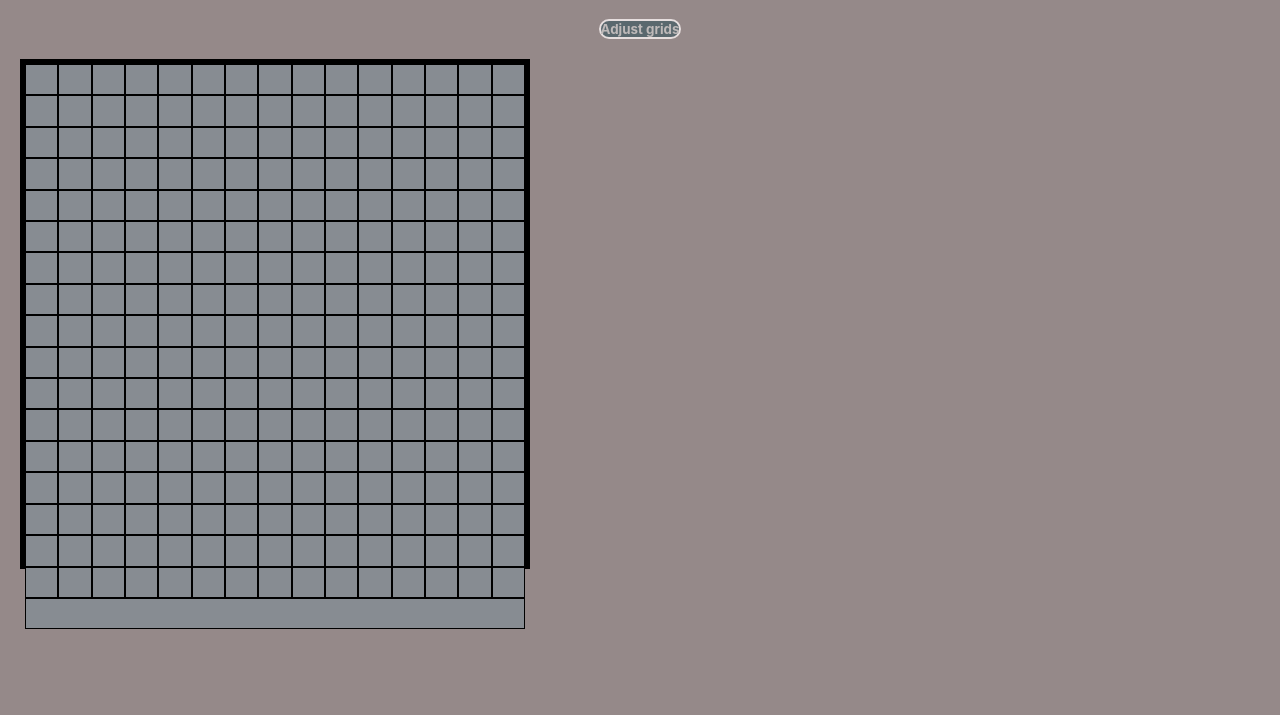
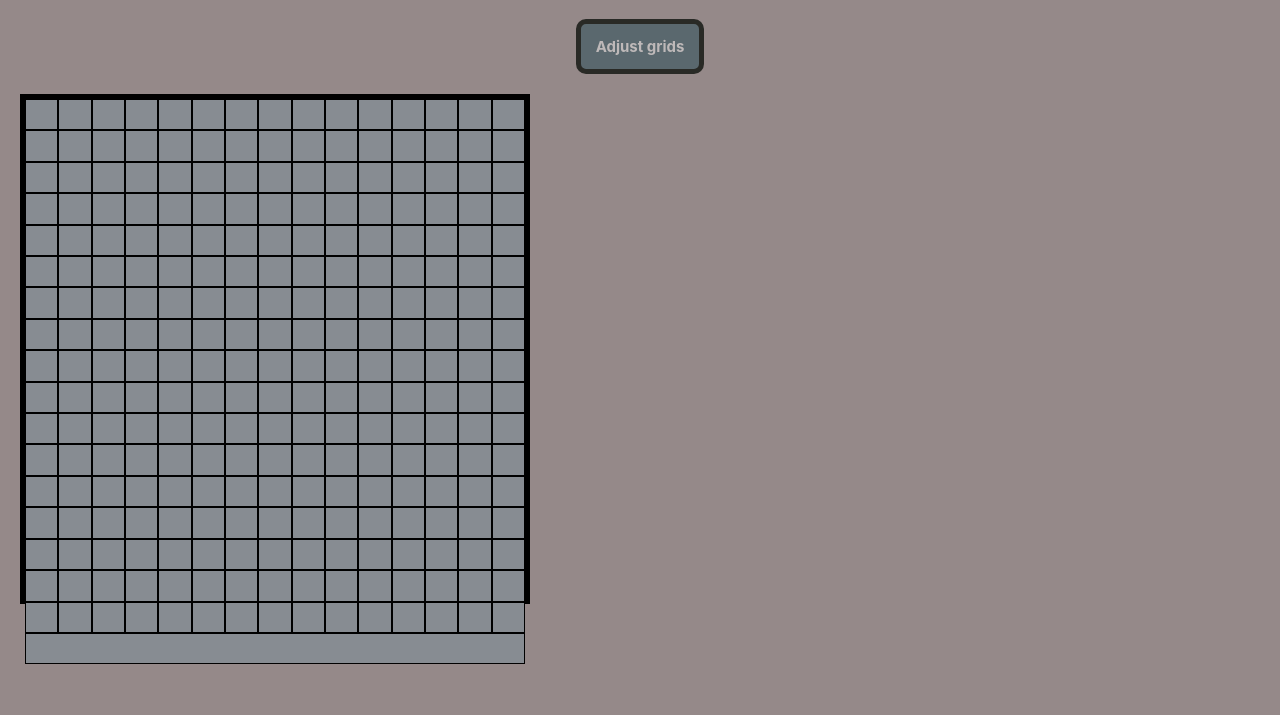
Before and after one commit to etherealForce/Etch-a-Sketch, a plain HTML site: page index.html in a window 1280 px wide. Shown: the part 85-800 px from the top of the page. Drawn offline with Linux system fonts and the light colour scheme.

Commit message:
Adjust button design

```diff
--- a/styles/style.css
+++ b/styles/style.css
@@ -42,16 +42,18 @@ body {
 .buttonPanel button {
     border-radius: 10px;
     background-color: #5a686e;
-    border: 2px solid #e6dede;
+    border: 5px solid #292a26;
     width: auto;
-    /* height: 50px;
-    padding: 15px; */
+    height: 55px;
+    padding: 0 15px;
+    font-size: 15px;
     color : #beb9b9;
     font-weight: bold;
 }
 
 .buttonPanel button:hover {
     background-color: #857373;
+    border-color: #64695a;
 }
 
 
```
